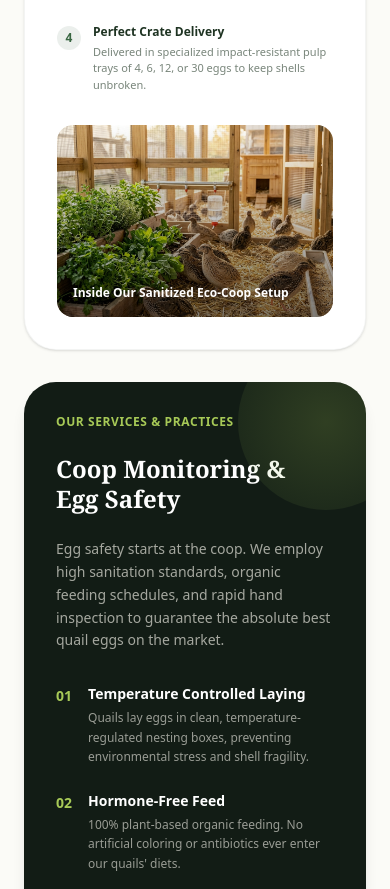
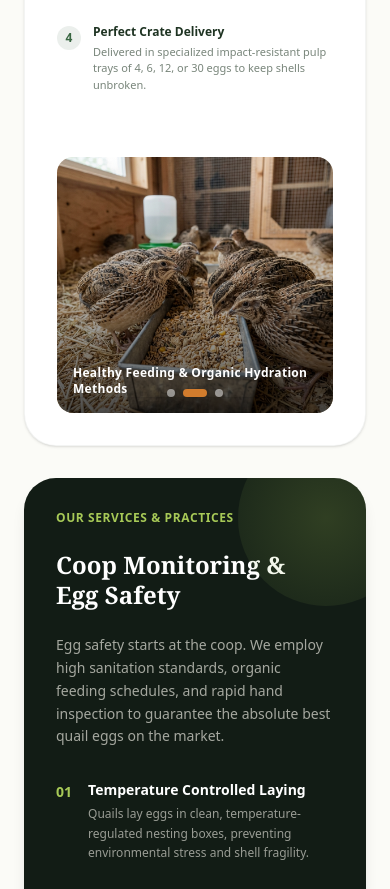
Before and after one commit to DevzekiFaith/kemkemquail-farm, a Next.js app: page / in a window 390 px wide. Shown: the part 4980-5869 px from the top of the page. Built offline with nearby package versions, Linux system fonts and the light colour scheme.

Commit message:
Convert static farm image to an interactive autoplaying image slideshow carousel

```diff
--- a/app/components/Benefits.tsx
+++ b/app/components/Benefits.tsx
@@ -1,8 +1,23 @@
 "use client";
 
+import { useState, useEffect } from "react";
 import Image from "next/image";
 
 export default function Benefits() {
+  const slides = [
+    { src: "/farm.png", caption: "Sanitized Eco-Coop Setup for Coturnix Breed" },
+    { src: "/farm2.png", caption: "Healthy Feeding & Organic Hydration Methods" },
+    { src: "/farm3.png", caption: "Daily Fresh Collection and Egg Care" },
+  ];
+  const [activeSlide, setActiveSlide] = useState(0);
+
+  useEffect(() => {
+    const timer = setInterval(() => {
+      setActiveSlide((prev) => (prev + 1) % slides.length);
+    }, 5000);
+    return () => clearInterval(timer);
+  }, [slides.length]);
+
   return (
     <section id="benefits" className="py-32 bg-background">
       <div className="mx-auto max-w-7xl px-6 sm:px-8">
@@ -92,19 +107,72 @@ export default function Benefits() {
               </div>
             </div>
 
-            {/* Farm coop image inside Left Card */}
-            <div className="relative h-48 w-full rounded-2xl overflow-hidden bg-cream">
-              <Image
-                src="/farm.png"
-                alt="Modern Quail Coop and Farm"
-                fill
-                sizes="(max-width: 1024px) 100vw, 50vw"
-                className="object-cover object-center"
-              />
-              <div className="absolute inset-0 bg-gradient-to-t from-black/50 to-transparent flex items-end p-4">
-                <span className="text-white text-xs font-semibold">
-                  Inside Our Sanitized Eco-Coop Setup
-                </span>
+            {/* Swiper/Carousel Slideshow inside Left Card */}
+            <div className="relative h-64 sm:h-72 w-full rounded-2xl overflow-hidden bg-cream group/slide select-none mt-8">
+              {slides.map((slide, index) => (
+                <div
+                  key={slide.src}
+                  className={`absolute inset-0 transition-opacity duration-700 ease-in-out ${
+                    index === activeSlide ? "opacity-100 z-10" : "opacity-0 z-0"
+                  }`}
+                >
+                  <Image
+                    src={slide.src}
+                    alt={slide.caption}
+                    fill
+                    sizes="(max-width: 1024px) 100vw, 50vw"
+                    className="object-cover object-center transition-transform duration-[10000ms] scale-105 group-hover/slide:scale-110"
+                  />
+                  <div className="absolute inset-0 bg-gradient-to-t from-black/70 via-black/20 to-transparent flex items-end p-4 sm:p-6">
+                    <span className="text-white text-xs sm:text-sm font-semibold tracking-wide shadow-sm">
+                      {slide.caption}
+                    </span>
+                  </div>
+                </div>
+              ))}
+
+              {/* Prev / Next arrows (Visible on Hover) */}
+              <button
+                onClick={(e) => {
+                  e.stopPropagation();
+                  setActiveSlide((prev) => (prev - 1 + slides.length) % slides.length);
+                }}
+                className="absolute left-3 top-1/2 -translate-y-1/2 z-20 rounded-full p-2 bg-black/45 text-white hover:bg-black/70 hover:scale-105 transition-all opacity-0 group-hover/slide:opacity-100 cursor-pointer hidden sm:flex"
+                aria-label="Previous Slide"
+              >
+                <svg className="h-4 w-4" fill="none" stroke="currentColor" viewBox="0 0 24 24">
+                  <path strokeLinecap="round" strokeLinejoin="round" strokeWidth="2.5" d="M15 19l-7-7 7-7" />
+                </svg>
+              </button>
+
+              <button
+                onClick={(e) => {
+                  e.stopPropagation();
+                  setActiveSlide((prev) => (prev + 1) % slides.length);
+                }}
+                className="absolute right-3 top-1/2 -translate-y-1/2 z-20 rounded-full p-2 bg-black/45 text-white hover:bg-black/70 hover:scale-105 transition-all opacity-0 group-hover/slide:opacity-100 cursor-pointer hidden sm:flex"
+                aria-label="Next Slide"
+              >
+                <svg className="h-4 w-4" fill="none" stroke="currentColor" viewBox="0 0 24 24">
+                  <path strokeLinecap="round" strokeLinejoin="round" strokeWidth="2.5" d="M9 5l7 7-7 7" />
+                </svg>
+              </button>
+
+              {/* Dot Indicators */}
+              <div className="absolute bottom-4 left-1/2 -translate-x-1/2 z-20 flex gap-2">
+                {slides.map((_, i) => (
+                  <button
+                    key={i}
+                    onClick={(e) => {
+                      e.stopPropagation();
+                      setActiveSlide(i);
+                    }}
+                    className={`h-2 rounded-full transition-all duration-300 cursor-pointer ${
+                      i === activeSlide ? "w-6 bg-accent" : "w-2 bg-white/50"
+                    }`}
+                    aria-label={`Go to slide ${i + 1}`}
+                  />
+                ))}
               </div>
             </div>
           </div>
```
Also changed, not shown: public/farm2.png (added), public/farm3.png (added).
